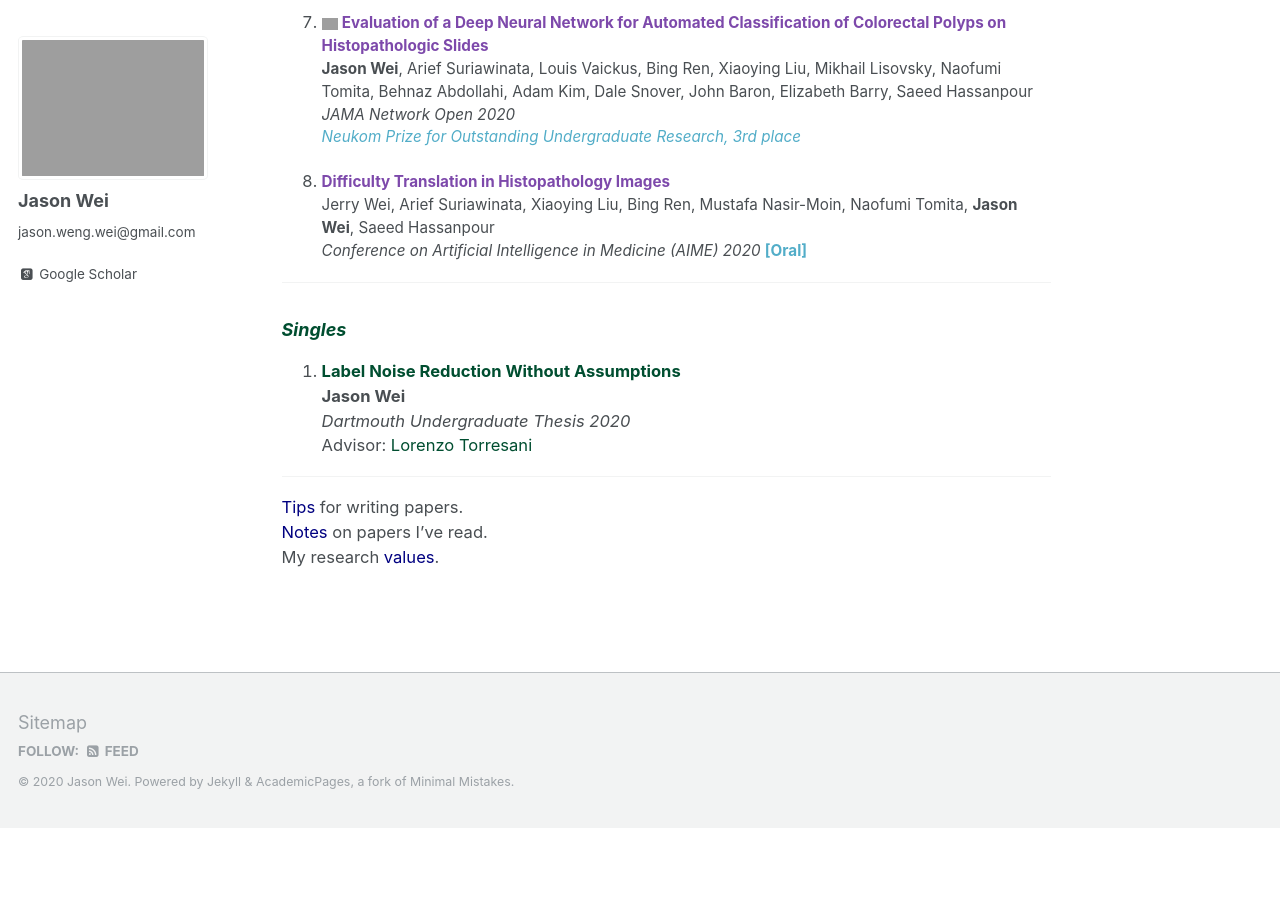
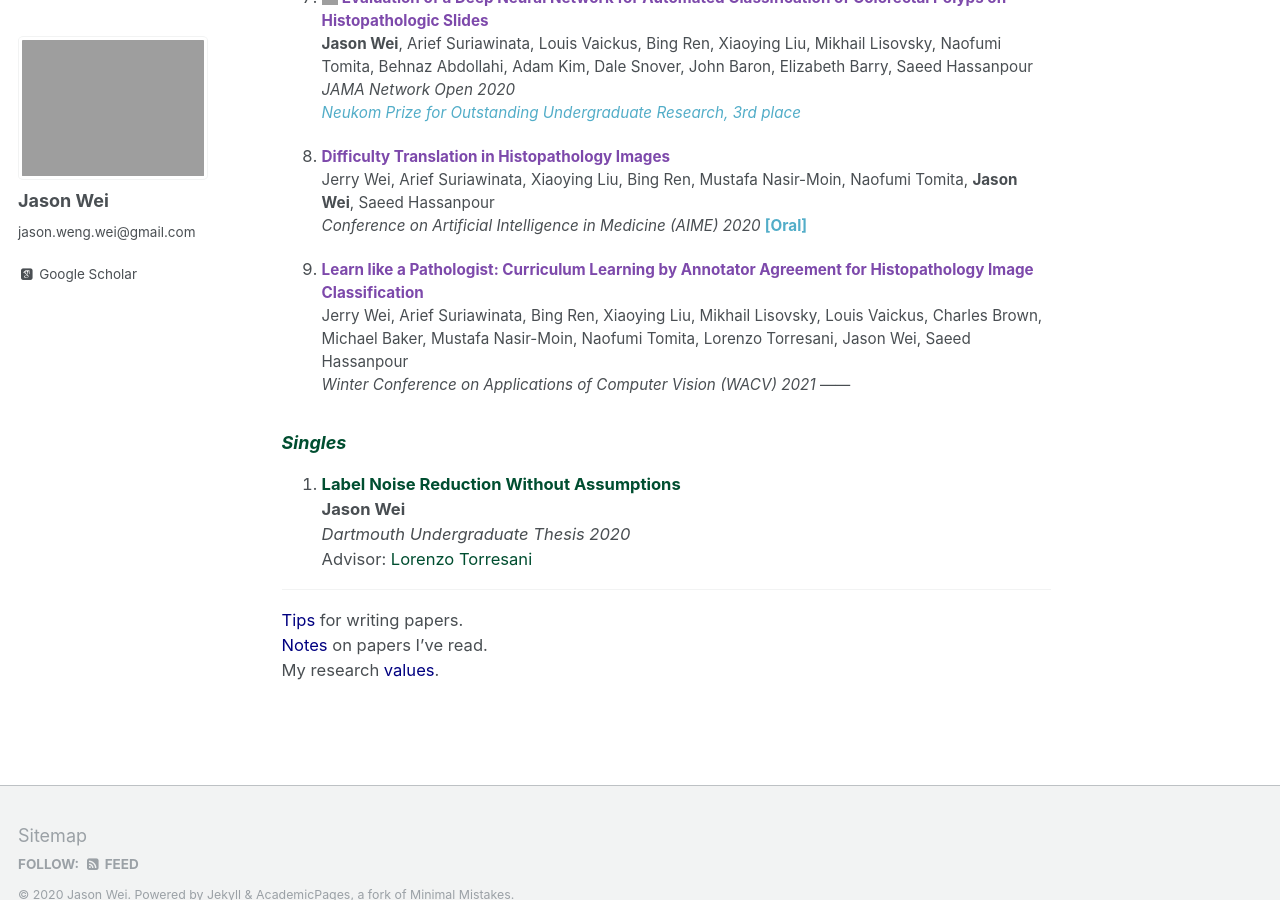
Before and after one commit to jasonwei20/jasonwei20.github.io, a Jekyll site: the page built from _pages/all_papers.md, in a window 1280 px wide and 900 px high, scrolled down 1527 px. Built offline with Jekyll 4.4.1, drawn with Linux system fonts in a browser that asks for light colours; some web fonts are replaced; before the commit the page ends 2355 px from its top, so only the background shows below that; some of the changed text lies outside the part shown; grey boxes are pictures that could not be loaded.

Commit message:
add wacv paper

```diff
--- a/_pages/all_papers.md
+++ b/_pages/all_papers.md
@@ -8,7 +8,7 @@ Similar to how musicians compose albums as a collection of songs, I write *medle
 
 I am currently working on [<span style="color:#fa8072">*Foray into NLP (2019-Present)*</span>](#foray).
 
-As an undergraduate at Dartmouth College, I wrote [<span style="color:#7d49ab"> *CP<sup>2</sup>: Computational Pathology & Colorectal Polyps (2019-2020)*</span>](#cp2), a series of papers that explore neural networks for histopathology image analysis.
+As an undergraduate at Dartmouth College, I wrote [<span style="color:#7d49ab"> *CP<sup>2</sup>: Computational Pathology & Colorectal Polyps (2019-2020)*</span>](#cp2), which explores neural networks for histopathology image analysis.
 
 ------
 
@@ -71,6 +71,9 @@ Lia Harrington, **Jason Wei**, Arief Suriawinata, Todd Mackenzie, Saeed Hassanpo
 Jerry Wei, Arief Suriawinata, Xiaoying Liu, Bing Ren, Mustafa Nasir-Moin, Naofumi Tomita, **Jason Wei**, Saeed Hassanpour
 *Conference on Artificial Intelligence in Medicine (AIME) 2020* <a target="_blank"><b>[Oral]</b></a>
 
+9. <a href="https://arxiv.org/abs/2009.13698" style="color:#7d49ab" target="_blank"><b>Learn like a Pathologist: Curriculum Learning by Annotator Agreement for Histopathology Image Classification</b></a>
+Jerry Wei, Arief Suriawinata, Bing Ren, Xiaoying Liu, Mikhail Lisovsky, Louis Vaickus, Charles Brown, Michael Baker, Mustafa Nasir-Moin, Naofumi Tomita, Lorenzo Torresani, Jason Wei, Saeed Hassanpour
+*Winter Conference on Applications of Computer Vision (WACV) 2021*
 ------
 
 ### <span style="color:#004E30"> *Singles* </span>
```
